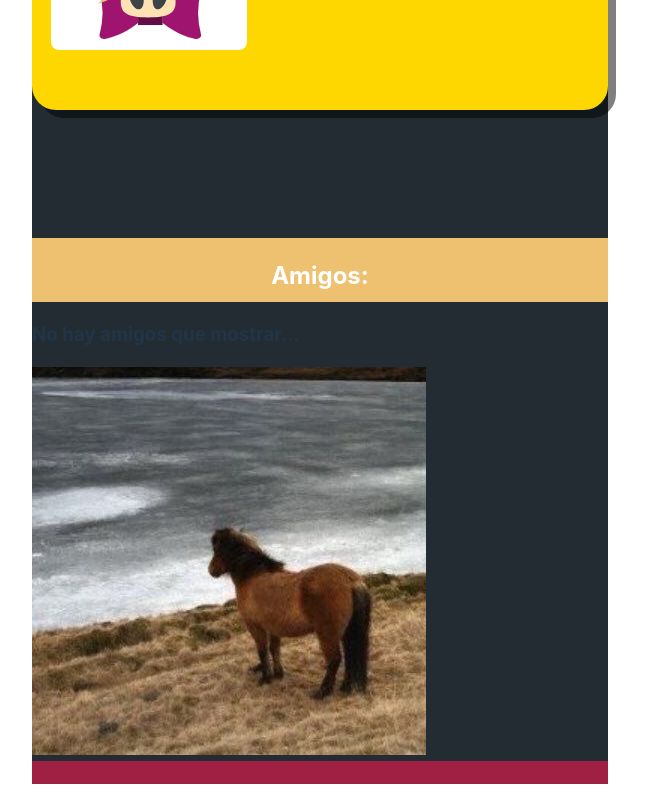
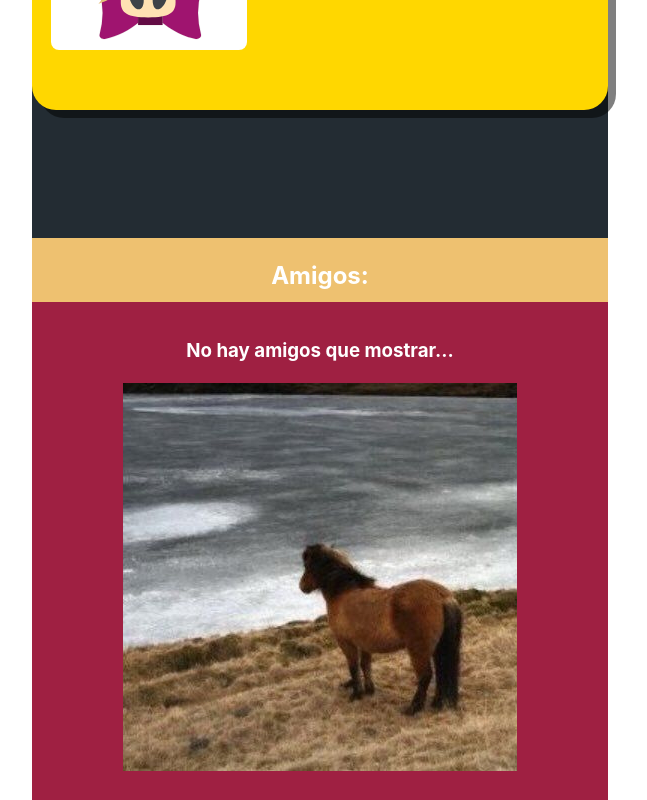
Before and after one commit to Myself2903/Juan-Casino, a React (Vite) app in the folder frontend/: page /profile in a window 1280 px wide. Shown: the part 392-1192 px from the top of the page, without its empty margins (320-967 px from the left). Built offline with nearby package versions, Linux system fonts and the light colour scheme; no server answers; sample sign-in values are in the browser's storage.

Commit message:
ahora si se centra lo de los amigos

```diff
--- a/frontend/src/styles/ProfilePage.css
+++ b/frontend/src/styles/ProfilePage.css
@@ -63,26 +63,11 @@
     align-self: center;
 }
 
-td{
-    border: 2px solid goldenrod;
-    text-align: left;
-    padding: 8px;
-}
-
-table {
-    font-family: arial, sans-serif;
-    border-collapse: collapse;
-    width: 60%;
+.noFriends{
+    text-align: center;
+    padding-top: 1em;
     color: white;
-    margin: 3em 16em;
-}
-
-tr:nth-child(even) {
-    background-color: #3a3a3a;
-}
-
-tr:nth-child(odd) {
-    background-color: #202020;
+    background-color: #9f2042;
 }
 
 .friends{
```
